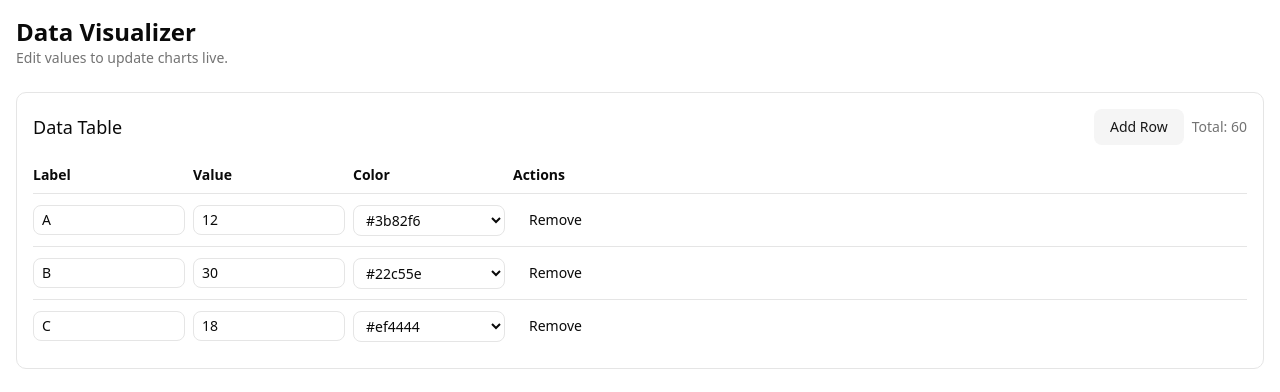
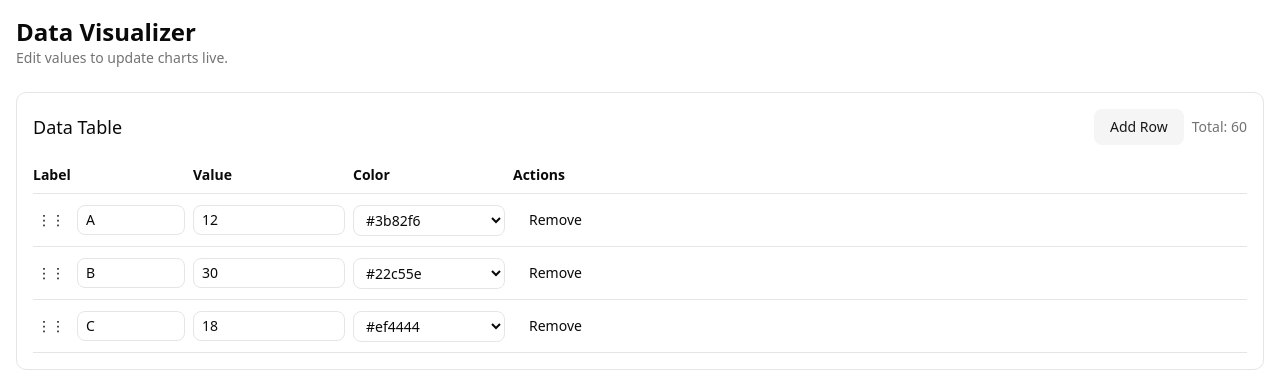
Before and after one commit to s1n-c0s/FastChart, a React (Vite) app: page / in a window 1280 px wide. Shown: the top 392 px of the page. Built offline with nearby package versions, Linux system fonts and the light colour scheme.

Commit message:
+ Reorder Data Button

```diff
--- a/package.json
+++ b/package.json
@@ -10,6 +10,9 @@
     "preview": "vite preview"
   },
   "dependencies": {
+    "@dnd-kit/core": "^6.3.1",
+    "@dnd-kit/sortable": "^10.0.0",
+    "@dnd-kit/utilities": "^3.2.2",
     "@radix-ui/react-slot": "^1.2.3",
     "@tailwindcss/vite": "^4.1.14",
     "class-variance-authority": "^0.7.1",
--- a/src/components/DataVisualizer.tsx
+++ b/src/components/DataVisualizer.tsx
@@ -1,5 +1,24 @@
 import { useMemo, useRef, useState } from 'react'
 import { Button } from '@/components/ui/button'
+import {
+  DndContext,
+  closestCenter,
+  KeyboardSensor,
+  PointerSensor,
+  useSensor,
+  useSensors,
+  DragEndEvent,
+} from '@dnd-kit/core'
+import {
+  arrayMove,
+  SortableContext,
+  sortableKeyboardCoordinates,
+  verticalListSortingStrategy,
+} from '@dnd-kit/sortable'
+import {
+  useSortable,
+} from '@dnd-kit/sortable'
+import { CSS } from '@dnd-kit/utilities'
 import {
   Bar,
   BarChart,
@@ -146,36 +165,54 @@ export default function DataVisualizer() {
     setData(prev => (prev.length > 1 ? prev.filter(d => d.id !== id) : prev))
   }
 
+  function handleDragEnd(event: DragEndEvent) {
+    const { active, over } = event
+    if (over && active.id !== over.id) {
+      setData(prev => {
+        const oldIndex = prev.findIndex(d => d.id === active.id)
+        const newIndex = prev.findIndex(d => d.id === over.id)
+        return arrayMove(prev, oldIndex, newIndex)
+      })
+    }
+  }
+
+  const sensors = useSensors(
+    useSensor(PointerSensor),
+    useSensor(KeyboardSensor, {
+      coordinateGetter: sortableKeyboardCoordinates,
+    })
+  )
+
+  function SortableRow({ row }: { row: Datum }) {
+    const {
+      attributes,
+      listeners,
+      setNodeRef,
+      transform,
+      transition,
+    } = useSortable({ id: row.id })
+
+    const style = {
+      transform: CSS.Transform.toString(transform),
+      transition,
+    }
+
     return (
-    <div className="p-4 space-y-6">
-      <div>
-        <h1 className="text-2xl font-semibold">Data Visualizer</h1>
-        <p className="text-sm text-muted-foreground">Edit values to update charts live.</p>
-      </div>
-
-      <div className="rounded-lg border p-4">
-        <div className="flex items-center justify-between mb-3">
-          <h2 className="text-lg font-medium">Data Table</h2>
+      <tr
+        ref={setNodeRef}
+        style={style}
+        className="border-b last:border-0"
+        {...attributes}
+      >
+        <td className="py-2 pr-2">
           <div className="flex items-center gap-2">
-            <Button variant="secondary" onClick={addRow}>Add Row</Button>
-            <div className="text-sm text-muted-foreground">Total: {total}</div>
-          </div>
-        </div>
-
-        <div className="overflow-x-auto">
-          <table className="w-full text-sm">
-            <thead>
-              <tr className="border-b">
-                <th className="text-left py-2 pr-2 w-[160px]">Label</th>
-                <th className="text-left py-2 pr-2 w-[160px]">Value</th>
-                <th className="text-left py-2 pr-2 w-[160px]">Color</th>
-                <th className="text-left py-2 pr-2">Actions</th>
-              </tr>
-            </thead>
-            <tbody>
-              {data.map(row => (
-                <tr key={row.id} className="border-b last:border-0">
-                  <td className="py-2 pr-2">
+            <button
+              {...listeners}
+              className="cursor-grab active:cursor-grabbing p-1 hover:bg-muted rounded"
+              aria-label={`Drag to reorder ${row.label}`}
+            >
+              ⋮⋮
+            </button>
             <input
               className="w-full rounded-md border bg-background px-2 py-1"
               aria-label={`Label for row ${row.label}`}
@@ -183,6 +220,7 @@ export default function DataVisualizer() {
               value={row.label}
               onChange={e => updateLabel(row.id, e.target.value)}
             />
+          </div>
         </td>
         <td className="py-2 pr-2">
           <input
@@ -212,7 +250,47 @@ export default function DataVisualizer() {
           <Button variant="ghost" onClick={() => removeRow(row.id)}>Remove</Button>
         </td>
       </tr>
+    )
+  }
+
+  return (
+    <div className="p-4 space-y-6">
+      <div>
+        <h1 className="text-2xl font-semibold">Data Visualizer</h1>
+        <p className="text-sm text-muted-foreground">Edit values to update charts live.</p>
+      </div>
+
+      <div className="rounded-lg border p-4">
+        <div className="flex items-center justify-between mb-3">
+          <h2 className="text-lg font-medium">Data Table</h2>
+          <div className="flex items-center gap-2">
+            <Button variant="secondary" onClick={addRow}>Add Row</Button>
+            <div className="text-sm text-muted-foreground">Total: {total}</div>
+          </div>
+        </div>
+
+        <div className="overflow-x-auto">
+          <table className="w-full text-sm">
+            <thead>
+              <tr className="border-b">
+                <th className="text-left py-2 pr-2 w-[160px]">Label</th>
+                <th className="text-left py-2 pr-2 w-[160px]">Value</th>
+                <th className="text-left py-2 pr-2 w-[160px]">Color</th>
+                <th className="text-left py-2 pr-2">Actions</th>
+              </tr>
+            </thead>
+            <tbody>
+              <DndContext
+                sensors={sensors}
+                collisionDetection={closestCenter}
+                onDragEnd={handleDragEnd}
+              >
+                <SortableContext items={data.map(d => d.id)} strategy={verticalListSortingStrategy}>
+                  {data.map(row => (
+                    <SortableRow key={row.id} row={row} />
                   ))}
+                </SortableContext>
+              </DndContext>
             </tbody>
           </table>
         </div>
```
Also changed, not shown: 1 other file (tests, documents, lock files or other folders). Lines whose indentation alone changed are shown as unchanged.
